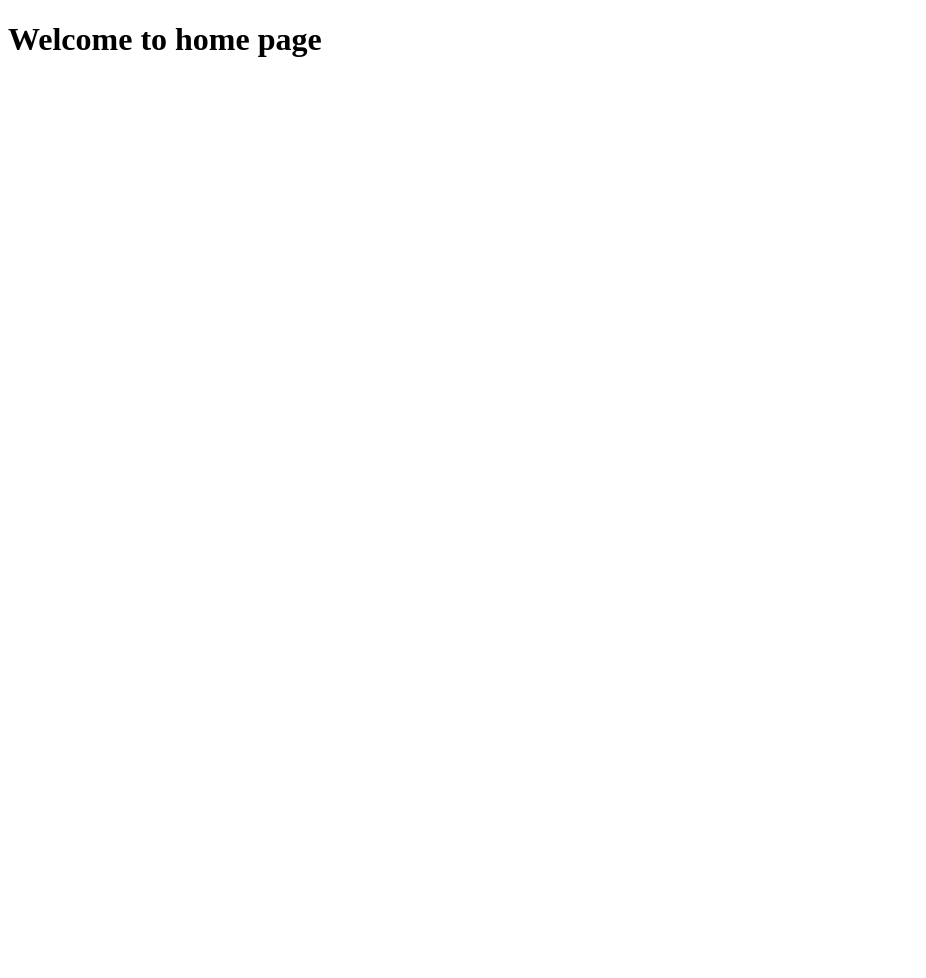
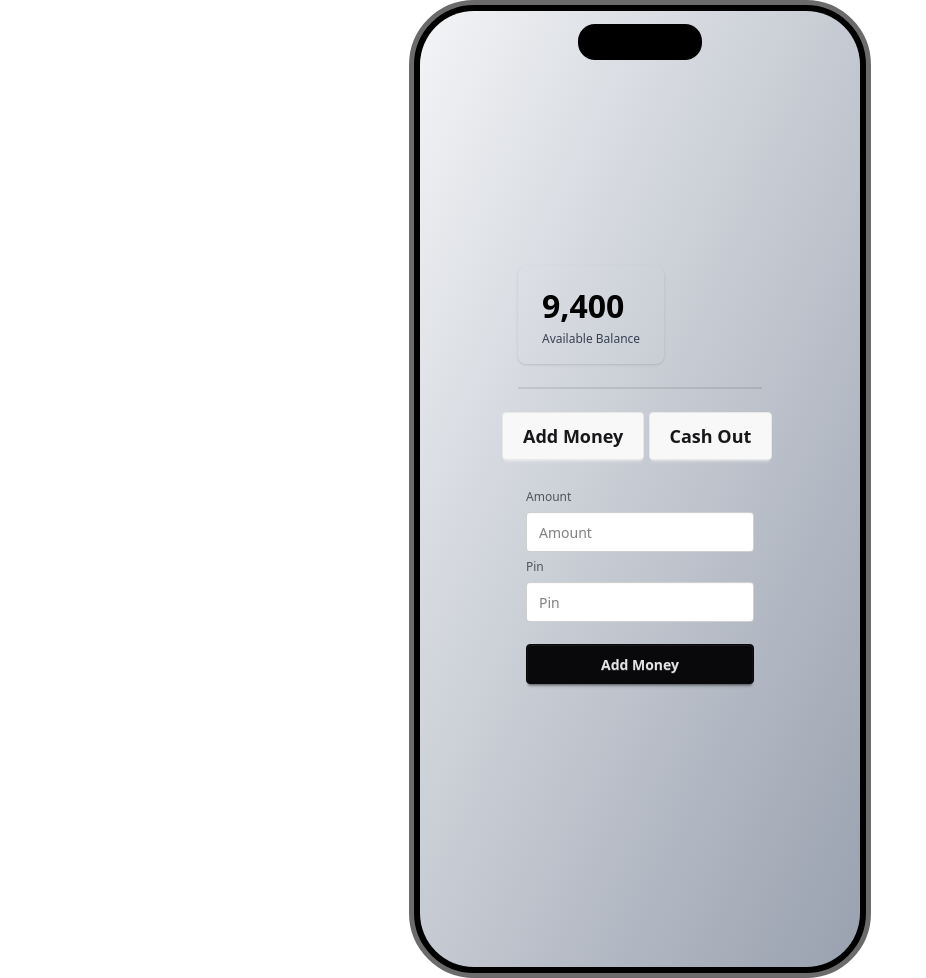
Before and after one commit to mhmasum1/Payoo-MFS, a plain HTML site: page home.html in a window 1280 px wide. Shown: the whole page, without its empty margins (0-926 px from the left). Before the commit the page ends 800 px from the top, so only its background shows below. Drawn offline with nearby package versions, Linux system fonts and the light colour scheme.

Commit message:
Create Add money Button And Add Money Form

```diff
--- a/home.html
+++ b/home.html
@@ -5,10 +5,56 @@
     <meta charset="UTF-8">
     <meta name="viewport" content="width=device-width, initial-scale=1.0">
     <title>Payoo Hpme Page</title>
+    <link href="https://cdn.jsdelivr.net/npm/daisyui@5" rel="stylesheet" type="text/css" />
+    <script src="https://cdn.jsdelivr.net/npm/@tailwindcss/browser@4"></script>
 </head>
 
 <body>
-    <h1>Welcome to home page</h1>
+    <main class="flex justify-center">
+        <div class="mockup-phone">
+            <div class="mockup-phone-camera"></div>
+            <div
+                class="mockup-phone-display text-black grid place-content-center bg-gradient-to-br from-gray-100 to-gray-400">
+                <div class="w-full px-4">
+                    <div class="stats shadow">
+                        <div class="stat">
+                            <div class="stat-value text-black">9,400</div>
+                            <div class="stat-desc text-gray-700">Available Balance</div>
+                        </div>
+                    </div>
+                </div>
+
+                <div class="divider w-full px-4"></div>
+                <!-- User action Buttons -->
+                <div>
+                    <button class="btn btn-lg">Add Money</button>
+                    <button class="btn btn-lg">Cash Out</button>
+                </div>
+                <div class="diverder"></div>
+
+                <!-- Add money form start-->
+                <div class="card-body">
+                    <form id="login-form">
+                        <fieldset class="fieldset">
+                            <label class="label" for="phone">Amount</label>
+                            <input id="phone-number" name="phone" type="text" class="input" placeholder="Amount"
+                                required />
+
+                            <label class="label" for="pin">Pin</label>
+                            <input id="input-pin" name="pin" type="password" class="input" autocomplete="off"
+                                placeholder="Pin" required />
+
+                            <button type="submit" id="btn-login" class="btn btn-neutral mt-4">Add Money</button>
+                        </fieldset>
+                    </form>
+                </div>
+                <!-- Add money form end-->
+            </div>
+
+        </div>
+
+    </main>
+    <script src="js/home.js"></script>
 </body>
 
 </html>
--- /dev/null
+++ b/js/home.js
@@ -0,0 +1,2 @@
+
+console.log("Home Added")
```
